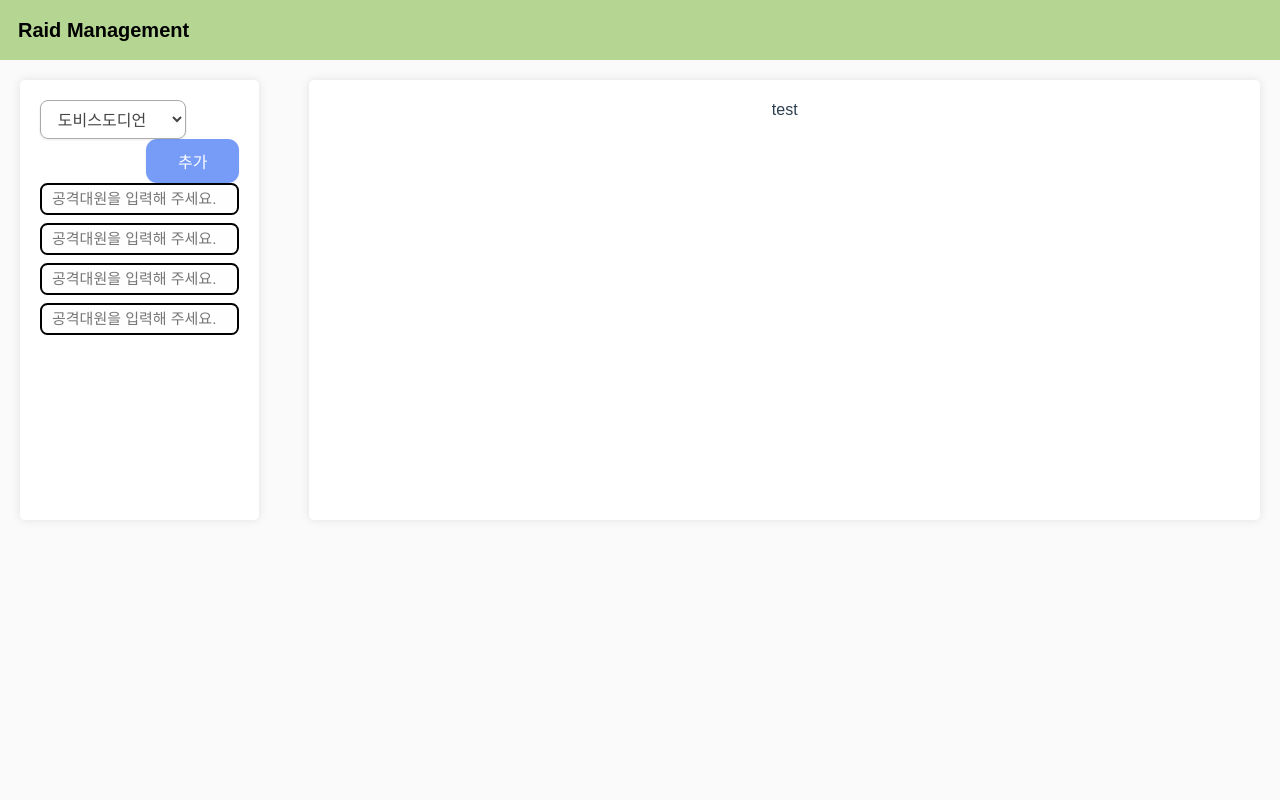
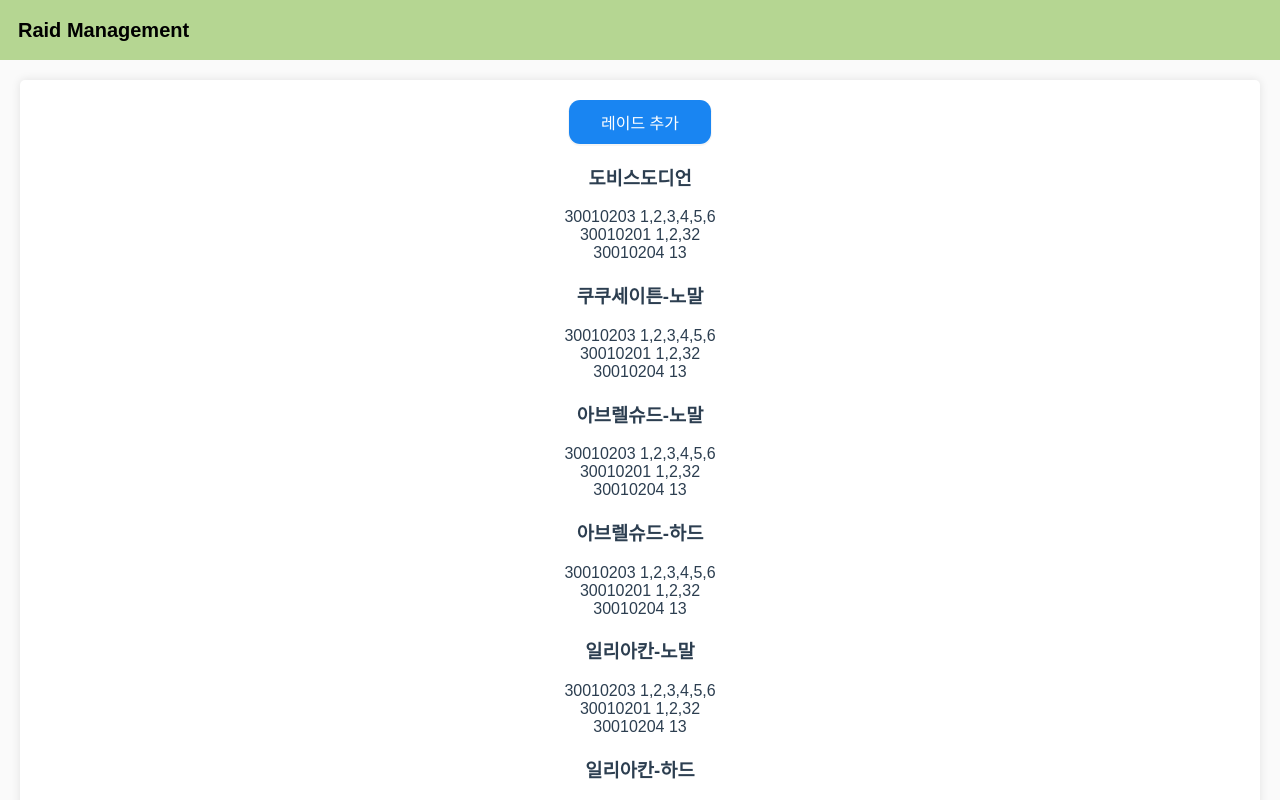
Before and after one commit to kwjeong0305/LoaRaidWeb, a Vue app in the folder vue/: page / in a window 1280 px wide. Built offline with nearby package versions, Linux system fonts and the light colour scheme.

Commit message:
레이드추가 화면 모달 창으로 변경

```diff
--- a/vue/src/App.vue
+++ b/vue/src/App.vue
@@ -65,7 +65,6 @@ html, body {
   width: 100%;
   height: 60px;
   background-color: #b5d692;
-
 }
 
 ::-webkit-scrollbar {
@@ -92,5 +91,4 @@ html, body {
   font-weight: bold;
   font-size: 20px;
 }
-
 </style>
--- /dev/null
+++ b/vue/src/components/AddRaidContent.vue
@@ -0,0 +1,247 @@
+<template>
+  <div class="content">
+    <div class="container-raid-add">
+      <div class="container-item container-btn">
+        <button class="btn positive-btn btn-raid-add" @click="insertRaidApi">추가</button>
+        <button class="btn neutral-btn btn-raid-close" @click="$emit('close-modal')">닫기</button>
+      </div>
+      <div class="container-item container-type">
+        <select @change="changeSelect" v-model="raidData.raidType">
+          <option v-for="id in Object.keys(raidList)"
+                  :value="id">{{ id }}
+          </option>
+        </select>
+      </div>
+      <div class="container-item container-difficulty" v-if="raidData.raidType !== ''">
+        <label v-for="item in raidList[raidData.raidType].difficulty">
+          <input class="input-radio input-radio-difficulty" type="radio" name="difficulty"
+                 :value="item.id"
+
+                 v-model="raidData.raidDifficulty">
+          <span>{{ item.name }}</span>
+        </label>
+      </div>
+      <div class="container-item container-members">
+        <input class="input-text input-text-member" type="text" placeholder="공격대원을 입력해 주세요."
+               v-on:change="loaApi"
+               v-for="i in raidList[raidData.raidType].maxMember"
+               :id="i-1"
+               v-model="raidData.raidMembers[i-1]">
+      </div>
+    </div>
+  </div>
+</template>
+
+<script>
+export default {
+  name: "AddRaidContent",
+  data() {
+    return {
+      raidList: {
+        "도비스도디언": {
+          "name": "도비스도디언",
+          "maxMember": 4,
+        },
+        "쿠크세이튼": {
+          "name": "쿠크세이튼",
+          "maxMember": 4,
+          "difficulty": [{"id": "normal", "name": "노말"}]
+        },
+        "아브렐슈드": {
+          "name": "아브렐슈드",
+          "maxMember": 8,
+          "difficulty": [
+            {"id": "normal", "name": "노말"},
+            {"id": "hard", "name": "하드"}
+          ]
+        },
+        "일리아칸": {
+          "name": "일리아칸",
+          "maxMember": 8,
+          "difficulty": [
+            {"id": "normal", "name": "노말"},
+            {"id": "hard", "name": "하드"}
+          ]
+        }
+      },
+      raidData: {
+        raidType: "도비스도디언",
+        raidDifficulty: "",
+        raidMembers: []
+      },
+    }
+  },
+  methods: {
+    changeSelect(event) {
+      if (event.target.value === "도비스도디언") {
+        this.raidData.raidDifficulty = "";
+        this.raidData.raidMembers = this.raidData.raidMembers.slice(0, 4);
+      }
+    },
+    insertRaidApi(event) {
+      function checkRaidData(data) {
+        // 난이도가 선택되지 않을 경우(raidType 0인경우는 제외)
+        if (data.raidDifficulty === "" && data.raidType !== "도비스도디언") {
+          alert("난이도를 선택해 주세요.");
+          return false;
+        }
+        if (data.raidMembers.length === 0) {
+          alert("공격대원을 1명 이상 입력해 주세요.");
+          return false;
+        } else if (data.raidMembers.length > 0) {
+          for (const member of data.raidMembers) {
+            if (member !== "") {
+              return true;
+            }
+          }
+          alert("공격대원을 1명 이상 입력해 주세요.");
+          return false;
+        }
+      }
+
+      // DB에 등록을 하기 위한 API
+      if (checkRaidData(this.raidData)) {
+        alert("등록되었습니다.");
+        $.ajax({
+            url: "http://localhost:8081/raid",
+            type: "POST",
+            data: this.raidData,
+            success: function (data) {
+              console.log(data);
+              event.$emit("close-modal");
+            },
+          }
+        );
+      }
+    },
+    // 캐릭터 조회를 위한 API
+    loaApi(event) {
+      console.log(event.target.value)
+      $.ajax({
+          url: "http://localhost:8081/api/loa/charter",
+          type: "POST",
+          data: {member: this.raidData.raidMembers[event.target.id - 1]},
+          success: function (data) {
+            console.log(data);
+          }
+        }
+      )
+    }
+  }
+}
+</script>
+
+<style scoped>
+
+.container-raid-add {
+  display: flex;
+  flex-wrap: wrap;
+  flex-direction: column;
+  /*justify-content: flex-start;*/
+  justify-content: space-between;
+}
+
+.container-item {
+  margin: 5px;
+  vertical-align: middle;
+  text-align: left;
+}
+
+.container-members {
+  margin: 0.6em 0 0 0;
+}
+
+.container-btn {
+  text-align: right;
+  left: 0;
+  bottom: 0;
+}
+
+select {
+  /* 생략 */
+  font-size: 1rem;
+  font-weight: 400;
+  line-height: 1.5;
+
+  color: #444;
+  background-color: #fff;
+
+  padding: 0.6em 1.4em 0.5em 0.8em;
+  margin: 0;
+  border: 1px solid #aaa;
+  border-radius: 0.5em;
+  box-shadow: 0 1px 0 1px rgba(0, 0, 0, 0.04);
+}
+
+select:hover {
+  background-color: #efefef;
+}
+
+select:focus {
+  background-color: #ffffff;
+}
+
+label {
+  font-size: 18px;
+  display: inline-block;
+}
+
+span {
+  vertical-align: middle;
+}
+
+[type="radio"] {
+  vertical-align: middle;
+  appearance: none;
+  border: max(2px, 0.1em) solid gray;
+  border-radius: 50%;
+  width: 1.25em;
+  height: 1.25em;
+  transition: border 0.1s ease-in-out;
+}
+
+[type="radio"]:checked {
+  border: 0.4em solid tomato;
+}
+
+[type="radio"]:focus-visible {
+  outline-offset: max(2px, 0.1em);
+  outline: max(2px, 0.1em) dotted tomato;
+}
+
+[type="radio"]:hover {
+  box-shadow: 0 0 0 max(4px, 0.2em) lightgray;
+  cursor: pointer;
+}
+
+[type="radio"]:disabled {
+  background-color: lightgray;
+  box-shadow: none;
+  opacity: 1;
+  cursor: not-allowed;
+}
+
+[type="radio"]:disabled + span {
+  opacity: 1;
+  cursor: not-allowed;
+}
+
+*,
+*::before,
+*::after {
+  box-sizing: border-box;
+}
+
+input[type="text"] {
+  margin: 0 0 8px 0;
+  width: 100%;
+  height: 32px;
+  font-size: 15px;
+  border: 0.15em solid #000000;
+  border-radius: 0.5em;
+  outline: none;
+  padding-left: 10px;
+  background-color: #fefefe;
+}
+
+</style>
--- /dev/null
+++ b/vue/src/components/Modal.vue
@@ -0,0 +1,42 @@
+<template>
+  <div class="modal">
+    <div class="overlay"></div>
+    <div class="modal-card">
+      <slot />
+    </div>
+  </div>
+</template>
+
+<script>
+export default {
+  name: "Modal"
+}
+</script>
+
+<style>
+/* Modal */
+.modal, .overlay {
+  width: 100%;
+  height: 100%;
+  position: fixed;
+  left: 0;
+  top: 0;
+  z-index: 1;
+}
+
+.overlay {
+  opacity: 0.5;
+  background-color: black;
+}
+
+.modal-card {
+  position: relative;
+  max-width: 40%;
+  margin: 30px auto auto;
+  padding: 20px;
+  background-color: white;
+  min-height: 500px;
+  z-index: 10;
+  opacity: 1;
+}
+</style>
--- a/vue/src/components/RaidList.vue
+++ b/vue/src/components/RaidList.vue
@@ -1,156 +1,90 @@
 <template>
   <div id="RaidList">
+    <Modal v-if="isModalViewed">
+      <AddRaidContent @close-modal="isModalViewed = false"/>
+    </Modal>
     <div class="container-raid">
-      <div class="container-card container-raid-add">
-        <div class="content container-type">
-          <select @change="changeSelect" v-model="raidData.raidType">
-            <option v-for="item in raidList"
-                    :key="item.name"
-                    :value="item.id">{{ item.name }}
-            </option>
-          </select>
-          <button class="btn btn-raid-add" @click="insertRaidApi">추가</button>
+      <div class="container-card">
+        <div class="container-btn">
+          <button class="positive-btn" @click="isModalViewed = true">레이드 추가</button>
         </div>
+        <div class="container-raid-list">
+          <div class="container-raid-type" v-for="type in Object.keys(raidData)">
+            <h3>{{type}}</h3>
+            <div class="container-raid-item" v-for="item in raidData[type]">
+                {{item.id}}
+               {{item.difficulty}}
+               {{item.members}}
+<!--                  <span>{{item.id}}</span>-->
+<!--                  <span>{{item.difficulty}}</span>-->
+<!--                  <span>{{item.members}}</span>-->
 
-
-        <div class="content container-difficulty">
-          <label v-for="item in raidList[raidData.raidType].difficulty">
-            <input class="input-radio input-radio-difficulty" type="radio" name="difficulty"
-                   :value="item.id"
-                   v-if="item.id !== 'none'"
-                   v-model="raidData.raidDifficulty">
-            <span>{{ item.name }}</span>
-          </label>
+              <!--              <div class="container-raid-element-members">-->
+              <!--                <div class="container-raid-element-member" v-for="member in item.members">-->
+              <!--                  <h5>{{member}}</h5>-->
+              <!--                </div>-->
+              <!--              </div>-->
+            </div>
+          </div>
         </div>
-
-        <div class="content container-members">
-          <input class="input-text input-text-member" type="text" placeholder="공격대원을 입력해 주세요."
-                 v-on:change="loaApi"
-                 v-for="i in raidList[raidData.raidType].maxMember"
-                 :id="i-1"
-                 v-model="raidData.raidMembers[i-1]">
-        </div>
-      </div>
-      <div class="container-card container-raid-list">
-        <span>
-          test
-        </span>
       </div>
     </div>
   </div>
 </template>
 
 <script>
+import Modal from "./Modal";
+import AddRaidContent from "./AddRaidContent";
+
 export default {
   name: 'RaidList',
+  components: {
+    Modal,
+    AddRaidContent
+  },
   data() {
     return {
-      raidList: [
-        {'id': '0', 'name': '도비스도디언', 'maxMember': 4, 'difficulty': [{'id': 'none'}]},
-        {'id': '1', 'name': '쿠크세이튼', 'maxMember': 4, 'difficulty': [{'id': 'normal', 'name': '노말'}]},
-        {
-          'id': '2',
-          'name': '아브렐슈드',
-          'maxMember': 8,
-          'difficulty': [{'id': 'normal', 'name': '노말'}, {'id': 'hard', 'name': '하드'}]
-        },
-        {
-          'id': '3',
-          'name': '일리아칸',
-          'maxMember': 8,
-          'difficulty': [{'id': 'normal', 'name': '노말'}, {'id': 'hard', 'name': '하드'}]
-        }
-      ],
+      isModalViewed: false,
       raidData: {
-        raidType: 0,
-        raidDifficulty: 'none',
-        raidMembers: []
-      },
-      selectedRaid: true,
-    }
+        "도비스도디언": [
+          {"id": "30010203", "members": "1,2,3,4,5,6"},
+          {"id": "30010201", "members": "1,2,32"},
+          {"id": "30010204", "members": "13"}
+        ],
+        "쿠쿠세이튼-노말": [
+          {"id": "30010203", "members": "1,2,3,4,5,6"},
+          {"id": "30010201", "members": "1,2,32"},
+          {"id": "30010204", "members": "13"}
+        ],
+        "아브렐슈드-노말": [
+          {"id": "30010203", "members": "1,2,3,4,5,6"},
+          {"id": "30010201", "members": "1,2,32"},
+          {"id": "30010204", "members": "13"}
+        ],
+        "아브렐슈드-하드": [
+          {"id": "30010203", "members": "1,2,3,4,5,6"},
+          {"id": "30010201", "members": "1,2,32"},
+          {"id": "30010204", "members": "13"}
+        ],
+        "일리아칸-노말": [
+          {"id": "30010203", "members": "1,2,3,4,5,6"},
+          {"id": "30010201", "members": "1,2,32"},
+          {"id": "30010204", "members": "13"}
+        ],
+        "일리아칸-하드": [
+          {"id": "30010203", "members": "1,2,3,4,5,6"},
+          {"id": "30010201", "members": "1,2,32"},
+          {"id": "30010204", "members": "13"}
+        ]
+      }
+
+    };
   },
   methods: {
-    changeSelect(event) {
-      if (event.target.value === '0') {
-        this.raidData.raidDifficulty = 'none';
-        this.raidData.raidMembers = this.raidData.raidMembers.slice(0, 4);
-      }
-    },
-    insertRaidApi() {
-      function checkRaidData(data) {
-        // 난이도가 선택되지 않을 경우(raidType 0인경우는 제외)
-        if (data.raidDifficulty === 'none' && data.raidType !== 0) {
-          alert('난이도를 선택해 주세요.');
-          return false;
-        }
-        if (data.raidMembers.length === 0) {
-          alert('공격대원을 1명 이상 입력해 주세요.');
-          return false;
-        } else if (data.raidMembers.length > 0) {
-          for (const member of data.raidMembers) {
-            if (member !== '') {
-              return true;
-            }
-          }
-          alert('공격대원을 1명 이상 입력해 주세요.');
-          return false;
-        }
-      }
-
-      // DB에 등록을 하기 위한 API
-      if (checkRaidData(this.raidData)) {
-        alert('등록되었습니다.');
-        $.ajax({
-            url: 'http://localhost:8081/raid',
-            type: 'POST',
-            data: this.raidData,
-            success: function (data) {
-              console.log(data);
-            },
-          }
-        )
-      }
-    },
-
-    loaApi(event) {     // 캐릭터 조회를 위한 API
-      console.log(event.target.value)
-      $.ajax({
-          url: 'http://localhost:8081/api/loa/charter',
-          type: 'POST',
-          data: {member: this.raidData.raidMembers[event.target.id - 1]},
-          success: function (data) {
-            console.log(data);
-          }
-        }
-      )
-    }
   }
 }
 </script>
-
-<!-- Add "scoped" attribute to limit CSS to this component only -->
-<style scoped>
-.container-raid {
-  display: grid;
-  grid-template-columns: 22fr 78fr;
-  /*grid-template-rows: 1fr 1fr 1fr;*/
-  grid-template-rows: repeat(1, minmax(200px, auto));
-  gap: 10px;
-  overflow: hidden;
-}
-
-.container-raid-add {
-  text-align: left;
-}
-
-.container-raid-add:nth-child(1) {
-  grid-column: 1 / 2;
-  grid-row: 1 / 2;
-}
-
-.container-raid {
-}
-
+<style>
 .container-card {
   margin: 20px;
   padding: 20px;
@@ -162,134 +96,50 @@ export default {
   float: left;
 }
 
-.container-raid-add {
-  height: auto;
-  min-height: 440px;
-}
-
-.container-raid-list {
-  height: auto;
-
-}
-
-.container-members {
-  margin: 0.6em 0 0 0;
-}
-
-.content {
-  vertical-align: middle;
-  text-align: left;
-}
-
-select {
-  /* 생략 */
-  font-size: 1rem;
-  font-weight: 400;
-  line-height: 1.5;
-
-  color: #444;
-  background-color: #fff;
-
-  padding: 0.6em 1.4em 0.5em 0.8em;
-  margin: 0;
-  border: 1px solid #aaa;
-  border-radius: 0.5em;
-  box-shadow: 0 1px 0 1px rgba(0, 0, 0, 0.04);
-
-}
-
-select:hover {
-  background-color: #efefef;
-}
-
-select:focus {
-  background-color: #ffffff;
-}
-
-.btn-raid-add {
-  background-color: #1e5bf4;
+.positive-btn {
+  background-color: #1985f2;
   border: none;
   color: white;
   padding: 10px 32px;
-  text-align: center;
   font-size: 16px;
-  opacity: 0.6;
   transition: 0.3s;
-  display: inline-block;
   text-decoration: none;
   cursor: pointer;
   border-radius: 0.7em;
   box-shadow: 0 1px 0 1px rgba(0, 0, 0, 0.04);
-  float: right;
-  vertical-align: middle;
 }
 
-.btn-raid-add:hover {
-  opacity: 1;
+.positive-btn:hover {
+  background-color: #0e6cd5;
 }
 
-label {
-  font-size: 18px;
-  line-height: 2rem;
-  padding: 0.2em 0.4em;
-  display: inline-block;
+.neutral-btn {
+  background-color: #ffffff;
+  color: black;
+  padding: 10px 32px;
+  font-size: 16px;
+  transition: 0.3s;
+  text-decoration: none;
+  cursor: pointer;
+  border: #666666 solid 1px;
+  border-radius: 0.7em;
+  box-shadow: 0 1px 0 1px rgba(0, 0, 0, 0.04);
 }
 
-span {
-  vertical-align: middle;
-}
-
-[type="radio"] {
-  vertical-align: middle;
-  appearance: none;
-  border: max(2px, 0.1em) solid gray;
-  border-radius: 50%;
-  width: 1.25em;
-  height: 1.25em;
-  transition: border 0.1s ease-in-out;
-}
-
-[type="radio"]:checked {
-  border: 0.4em solid tomato;
-}
-
-[type="radio"]:focus-visible {
-  outline-offset: max(2px, 0.1em);
-  outline: max(2px, 0.1em) dotted tomato;
-}
-
-[type="radio"]:hover {
-  box-shadow: 0 0 0 max(4px, 0.2em) lightgray;
-  cursor: pointer;
-}
-
-[type="radio"]:disabled {
-  background-color: lightgray;
-  box-shadow: none;
-  opacity: 1;
-  cursor: not-allowed;
-}
-
-[type="radio"]:disabled + span {
-  opacity: 1;
-  cursor: not-allowed;
-}
-
-*,
-*::before,
-*::after {
-  box-sizing: border-box;
-}
-
-input[type="text"] {
-  margin: 0 0 8px 0;
-  width: 100%;
-  height: 32px;
-  font-size: 15px;
-  border: 0.15em solid #000000;
-  border-radius: 0.5em;
-  outline: none;
-  padding-left: 10px;
-  background-color: #fefefe;
+.neutral-btn:hover {
+  background-color: #e6e6e6;
 }
 </style>
+
+<!-- Add "scoped" attribute to limit CSS to this component only -->
+<style scoped>
+
+
+.container-raid {
+  display: flex;
+  flex-wrap: wrap;
+  flex-direction: column;
+  /*justify-content: flex-start;*/
+  justify-content: space-between;
+}
+</style>
```
